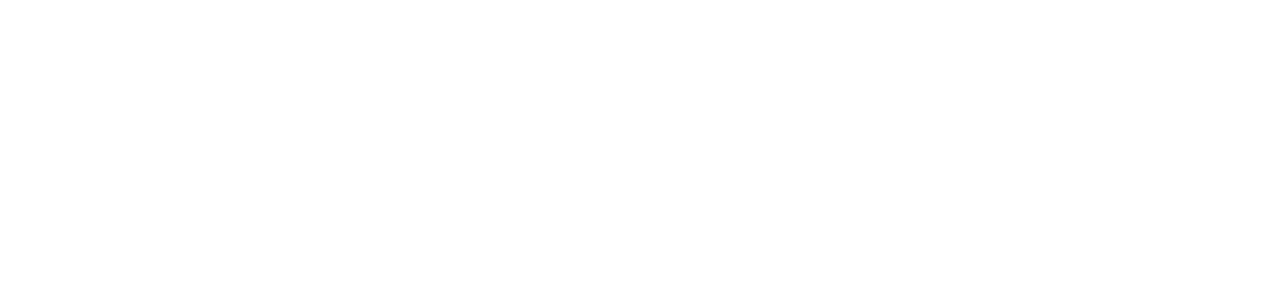
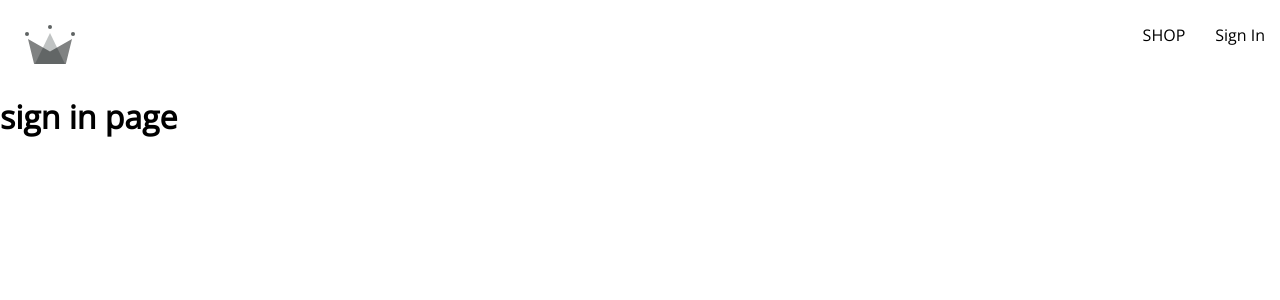
Before and after one commit to benedictbeejay/crown-clothings, a React (Create React App) app: page /sign-in in a window 1280 px wide. Before the commit this address had no page. Shown: the top 300 px of the page. Built offline with nearby package versions, Linux system fonts and the light colour scheme.

Commit message:
added files

```diff
--- a/package.json
+++ b/package.json
@@ -6,6 +6,7 @@
     "@testing-library/jest-dom": "^5.17.0",
     "@testing-library/react": "^13.4.0",
     "@testing-library/user-event": "^13.5.0",
+    "firebase": "^10.7.2",
     "react": "^18.2.0",
     "react-dom": "^18.2.0",
     "react-router-dom": "^6.21.2",
--- a/src/App.js
+++ b/src/App.js
@@ -2,7 +2,7 @@
 import Home from './routes/home/home.component';
 import {  Routes, Route } from 'react-router-dom';
 import Navigation from './routes/navigation/navigation.component';
-
+import SignIn from './routes/sign-in/sign-in.component';
 const Shop = () => {
   return (
     <h1>i am the shop page</h1>
@@ -15,6 +15,7 @@
         <Route path='/' element={<Navigation />}>
           <Route index element={<Home />} />
           <Route path="shop" element={<Shop />} />
+          <Route path="sign-in" element={<SignIn />} />
         </Route>
       </Routes>
   );
--- a/src/routes/navigation/navigation.component.jsx
+++ b/src/routes/navigation/navigation.component.jsx
@@ -15,10 +15,12 @@
                 <Link className='nav-link' to='/shop'>
                     SHOP
                 </Link>
+                  <Link className='nav-link' to='/sign-in'>
+                    Sign In
+                </Link>
             </div>
         </div>
         <Outlet />
-
     </Fragment>
   )
 }
--- /dev/null
+++ b/src/routes/sign-in/sign-in.component.jsx
@@ -0,0 +1,13 @@
+import React from 'react'
+
+const SignIn = () => {
+  return (
+    <div>
+        <h1>
+            sign in page
+        </h1>
+    </div>
+  )
+}
+
+export default SignIn
```
Also changed, not shown: 1 other file (tests, documents, lock files or other folders).
